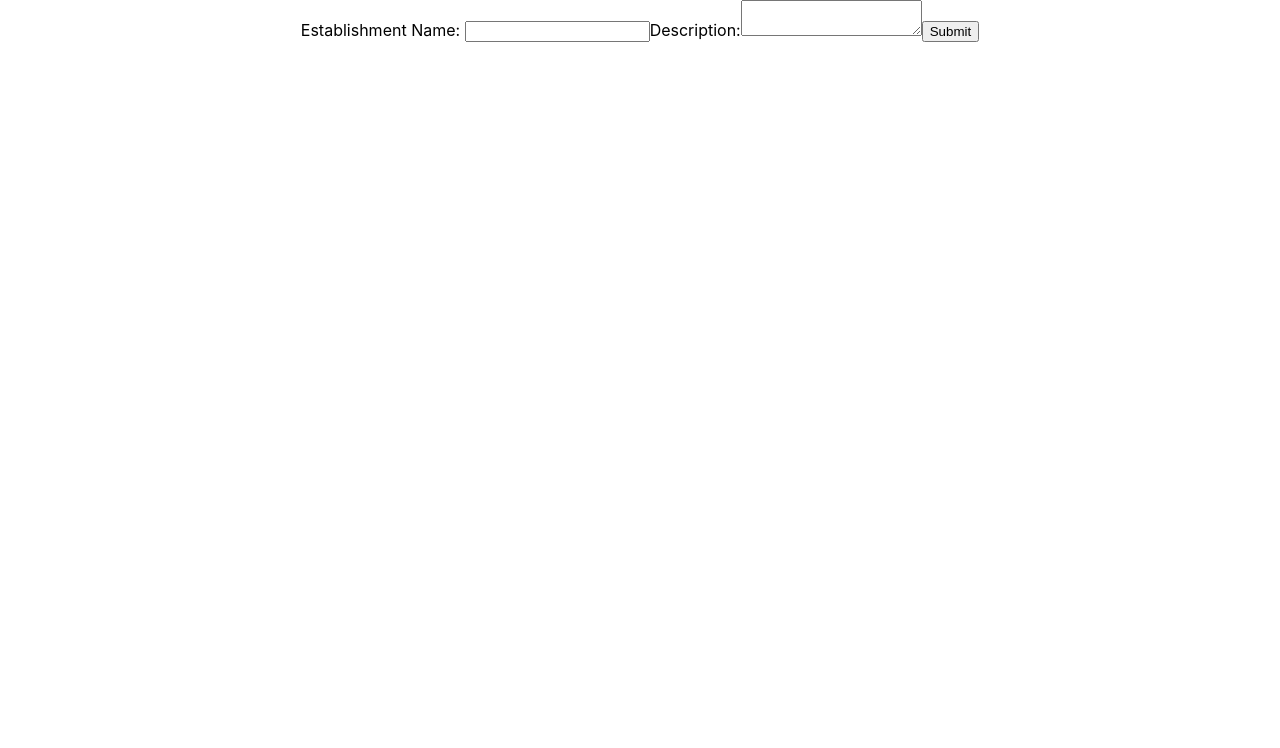
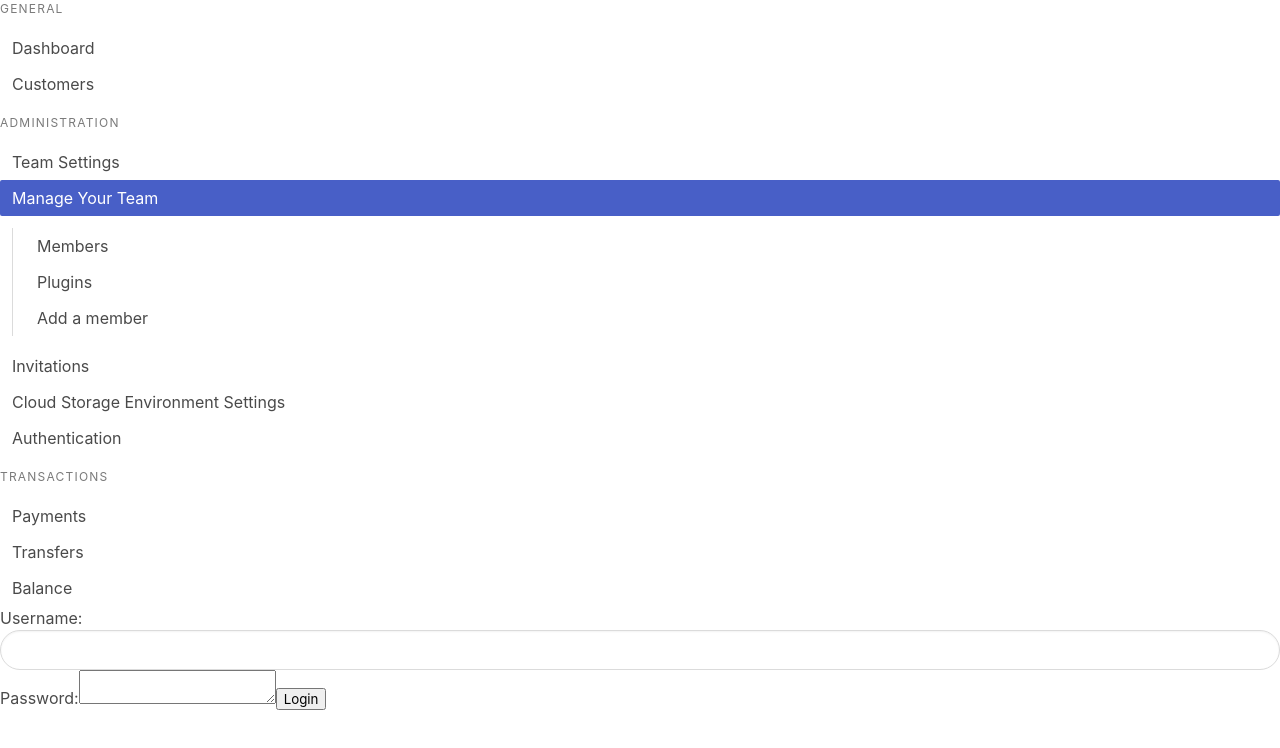
Before and after one commit to ippaiva/CareYourPet2.0, a React (Create React App) app in the folder client/: page / in a window 1280 px wide. Shown: the top 748 px of the page. Built offline with nearby package versions, Linux system fonts and the light colour scheme; no server answers.

Commit message:
Added Navbar and imported Bulma

```diff
--- a/client/package.json
+++ b/client/package.json
@@ -5,6 +5,7 @@
   "dependencies": {
     "axios": "^0.18.0",
     "bulma": "^0.7.2",
+    "node-sass": "^4.10.0",
     "react": "^16.6.3",
     "react-bulma-components": "^2.3.0",
     "react-dom": "^16.6.3",
--- a/client/src/App.js
+++ b/client/src/App.js
@@ -4,6 +4,8 @@ import { Switch, Route } from 'react-router-dom';
 import AuthService from './components/auth/auth-service';
 import EstablishmentsList from './components/establishments/EstablishmentsList';
 import AddEstablishment from './components/establishments/AddEstablishment';
+import Navbar from './components/navbar/Navbar'
+import Bulma from 'bulma';
 
 class App extends Component {
   constructor(props) {
@@ -28,15 +30,29 @@ class App extends Component {
     }
   }
 
+  getUser= (userObj) => {
+    this.setState({
+      loggedInUser: userObj
+    })
+  }
+
   render() {
-    return (
-      <div className="App">
-
-
-        <AddEstablishment/>
-
-      </div>
-    );
+    {this.fetchUser()}
+    if(this.state.loggedInUser){
+      return (
+        <div>
+          <Navbar />
+          <AddEstablishment />
+        </div>
+      );
+    } else {
+      return (
+        <div>
+          <Navbar />
+          <EstablishmentsList />
+       </div>
+      )
+    }
   }
 }
 
--- /dev/null
+++ b/client/src/components/navbar/Navbar.jsx
@@ -0,0 +1,71 @@
+import React, { Component } from "react";
+import { Link } from "react-router-dom";
+import AuthService from "../auth/auth-service";
+import Bulma from "bulma";
+
+class Navbar extends Component {
+  constructor(props) {
+    super(props);
+    this.state = { loggedInUser: null };
+    this.service = new AuthService();
+  }
+
+  render() {
+    return (
+      <aside class="menu">
+        <p class="menu-label">General</p>
+        <ul class="menu-list">
+          <li>
+            <a>Dashboard</a>
+          </li>
+          <li>
+            <a>Customers</a>
+          </li>
+        </ul>
+        <p class="menu-label">Administration</p>
+        <ul class="menu-list">
+          <li>
+            <a>Team Settings</a>
+          </li>
+          <li>
+            <a class="is-active">Manage Your Team</a>
+            <ul>
+              <li>
+                <a>Members</a>
+              </li>
+              <li>
+                <a>Plugins</a>
+              </li>
+              <li>
+                <a>Add a member</a>
+              </li>
+            </ul>
+          </li>
+          <li>
+            <a>Invitations</a>
+          </li>
+          <li>
+            <a>Cloud Storage Environment Settings</a>
+          </li>
+          <li>
+            <a>Authentication</a>
+          </li>
+        </ul>
+        <p class="menu-label">Transactions</p>
+        <ul class="menu-list">
+          <li>
+            <a>Payments</a>
+          </li>
+          <li>
+            <a>Transfers</a>
+          </li>
+          <li>
+            <a>Balance</a>
+          </li>
+        </ul>
+      </aside>
+    );
+  }
+}
+
+export default Navbar;
```
Also changed, not shown: 1 other file (tests, documents, lock files or other folders).
